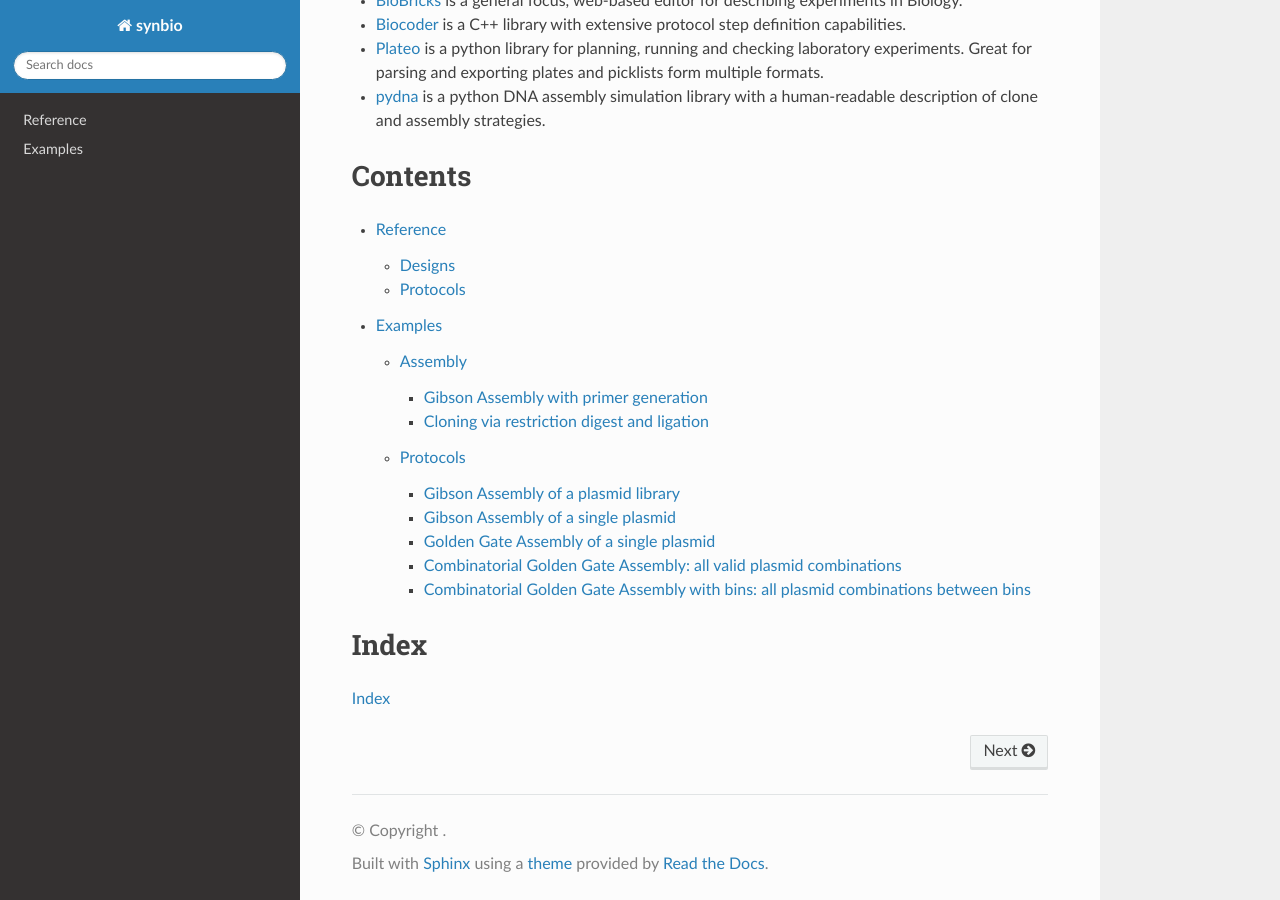
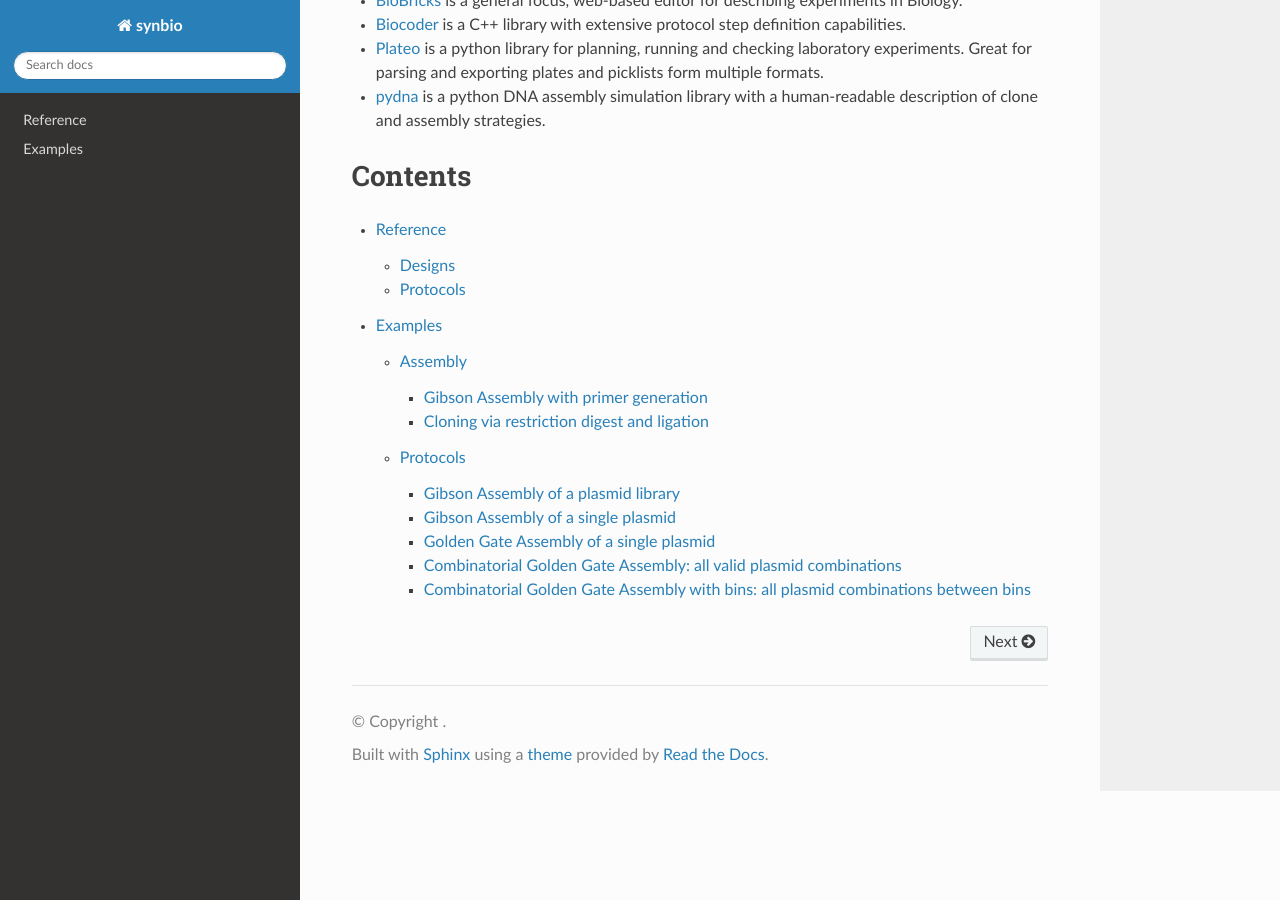
Before and after one commit to Lattice-Automation/synbio, a Sphinx documentation site: the page built from docs/index.rst, in a window 1280 px wide and 900 px high, scrolled down 2828 px. Built offline with Sphinx 7.4.7 and the Read the Docs theme 2.0.0, drawn with Linux system fonts in a browser that asks for light colours.

Commit message:
remove Index section from index.html

```diff
--- a/docs/index.rst
+++ b/docs/index.rst
@@ -8,9 +8,3 @@ Contents
 
    ref/ref
    examples
-
-
-Index
-=====
-
-:ref:`genindex`
```
